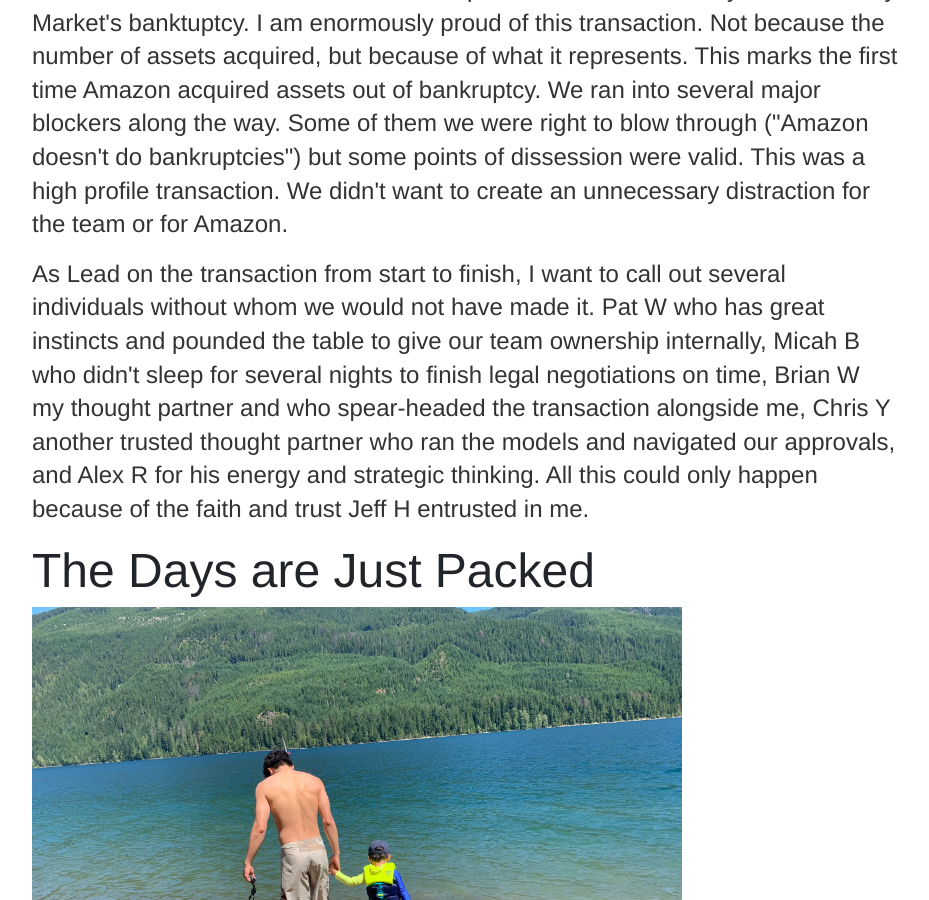
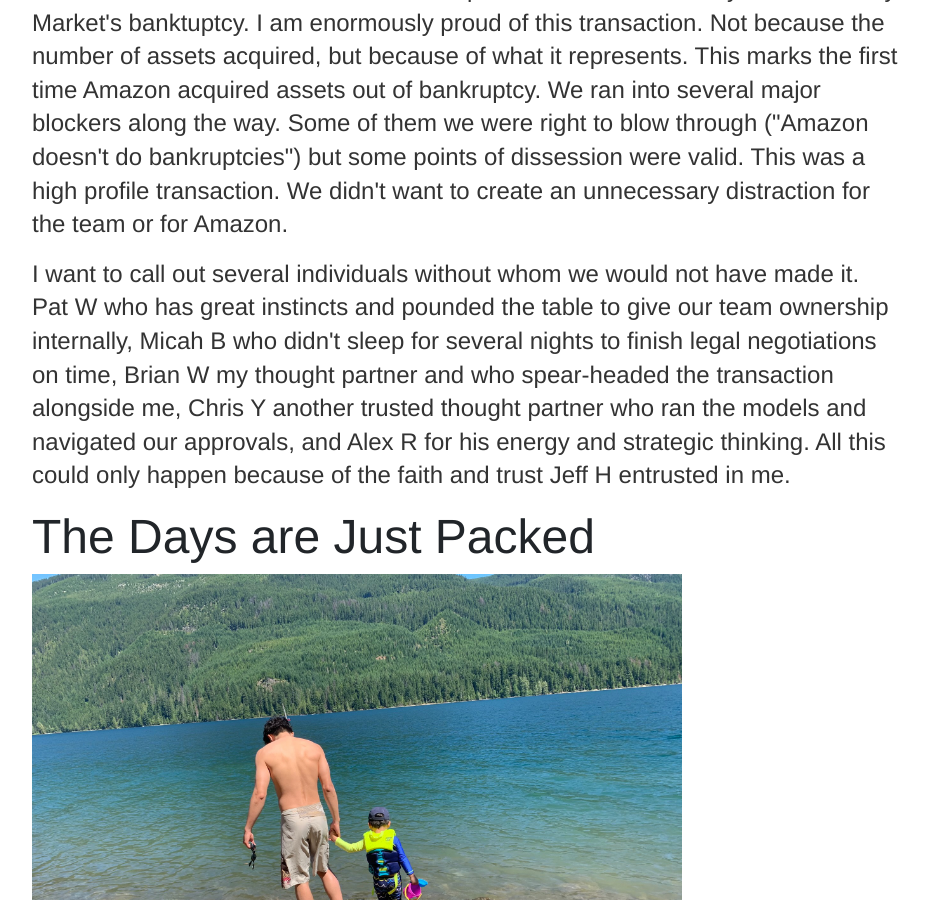
Before and after one commit to hikesandbikes/hikesandbikes.github.io, a Jekyll site: the page built from index.html, in a window 1280 px wide and 900 px high, scrolled down 3693 px. Shown: the whole window, without its empty margins (175-1104 px from the left). Built offline with Jekyll 4.4.1, drawn with Linux system fonts in a browser that asks for light colours.

Commit message:
slim down fairway

```diff
--- a/index.html
+++ b/index.html
@@ -112,7 +112,7 @@ title: Josh Huang's Blog
 				("Amazon doesn't do bankruptcies") but some points of dissession were valid.  This was a high profile transaction.  We didn't want to
 				create an unnecessary distraction for the team or for Amazon.
 				</p>
-			<p> As Lead on the transaction from start to finish, I want to call out several individuals without whom
+			<p> I want to call out several individuals without whom
 				we would not have made it.  Pat W who has great instincts and pounded the table to give our team ownership
 				internally, Micah B who didn't sleep for several nights to finish legal negotiations on time, Brian W my thought
 				partner and who spear-headed the transaction alongside me, Chris Y another trusted thought partner who ran the
```
